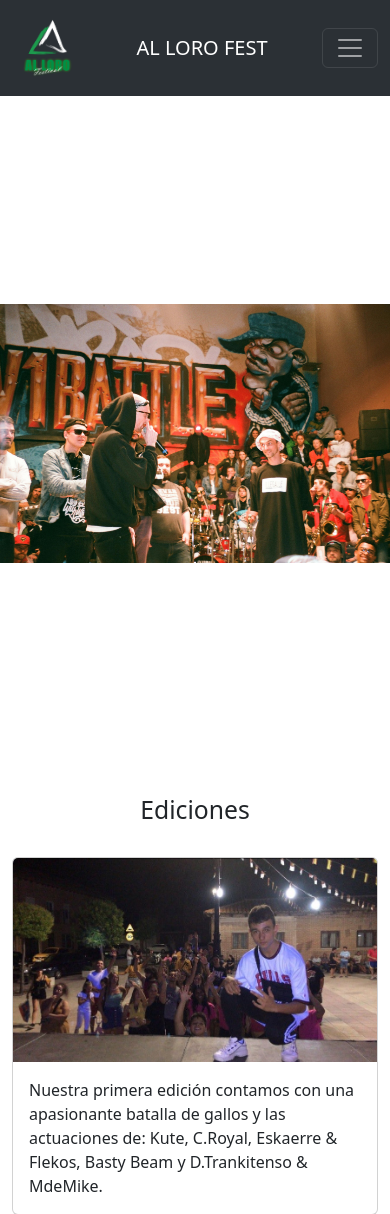
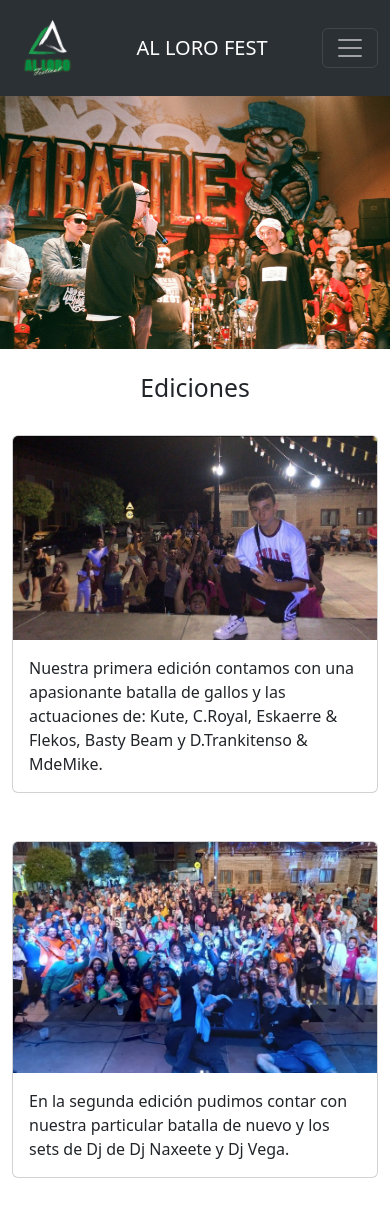
Before and after one commit to esscri97/TFG, a Flask app: page / in a window 390 px wide. Shown: the top 1214 px of the page. Run offline with Flask 3, Linux system fonts and the light colour scheme; some libraries are stand-ins or nearby versions.

Commit message:
Update index.html

```diff
--- a/templates/index.html
+++ b/templates/index.html
@@ -52,18 +52,35 @@
         }
 
         .main-image-container {
-            height: 80vh;
-            width: 110vw;
+            height: 70vh;
+            /* Ajusta la altura según tus necesidades */
+            width: 100%;
+            /* Ajusta el ancho al 100% para ocupar todo el ancho del contenedor */
             overflow: hidden;
+            /* Oculta cualquier parte de la imagen que se desborde del contenedor */
             display: flex;
             justify-content: center;
             align-items: center;
+        }
+
+        .img-fluid-full-width {
+            width: 100%;
+            /* Ajusta el ancho de la imagen al 100% del contenedor */
+            height: auto;
+            /* Mantiene la proporción de la imagen */
         }
 
         /* Asegura que los botones de navegación sean visibles en dispositivos móviles */
         .slick-prev,
         .slick-next {
             z-index: 1;
+        }
+
+        @media only screen and (max-width: 767px) {
+            .main-image-container {
+                height: 30vh;
+                /* Ajusta la altura según tus necesidades */
+            }
         }
     </style>
 </head>
```
